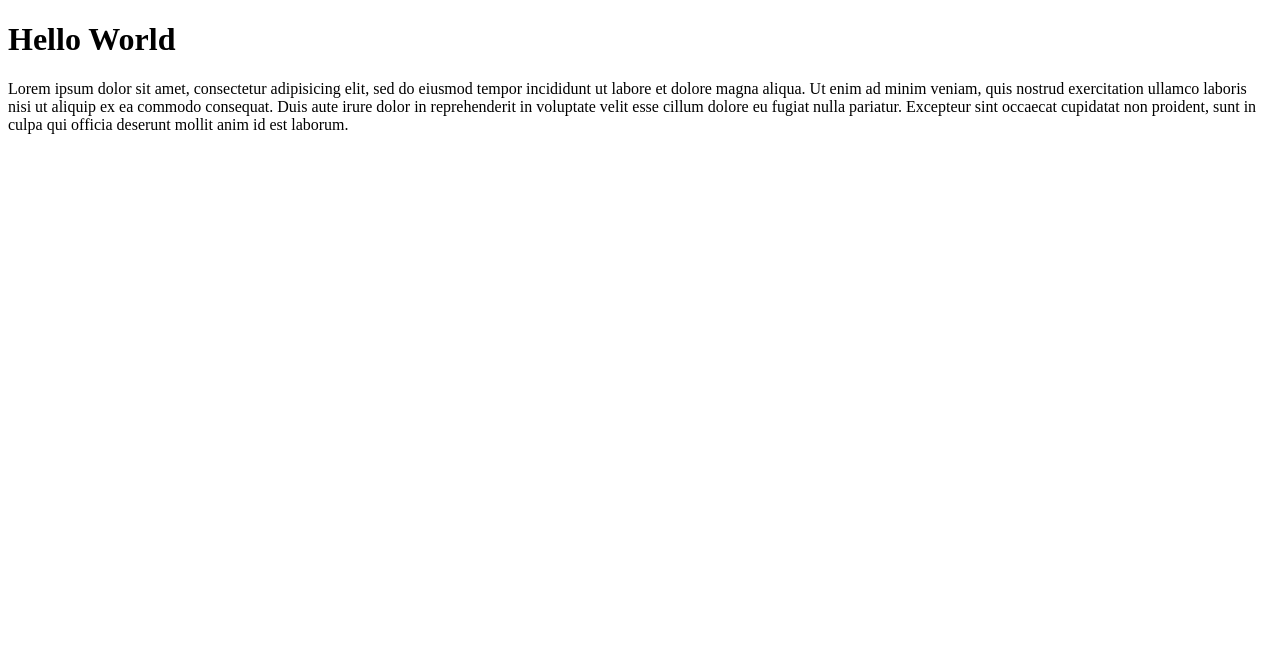
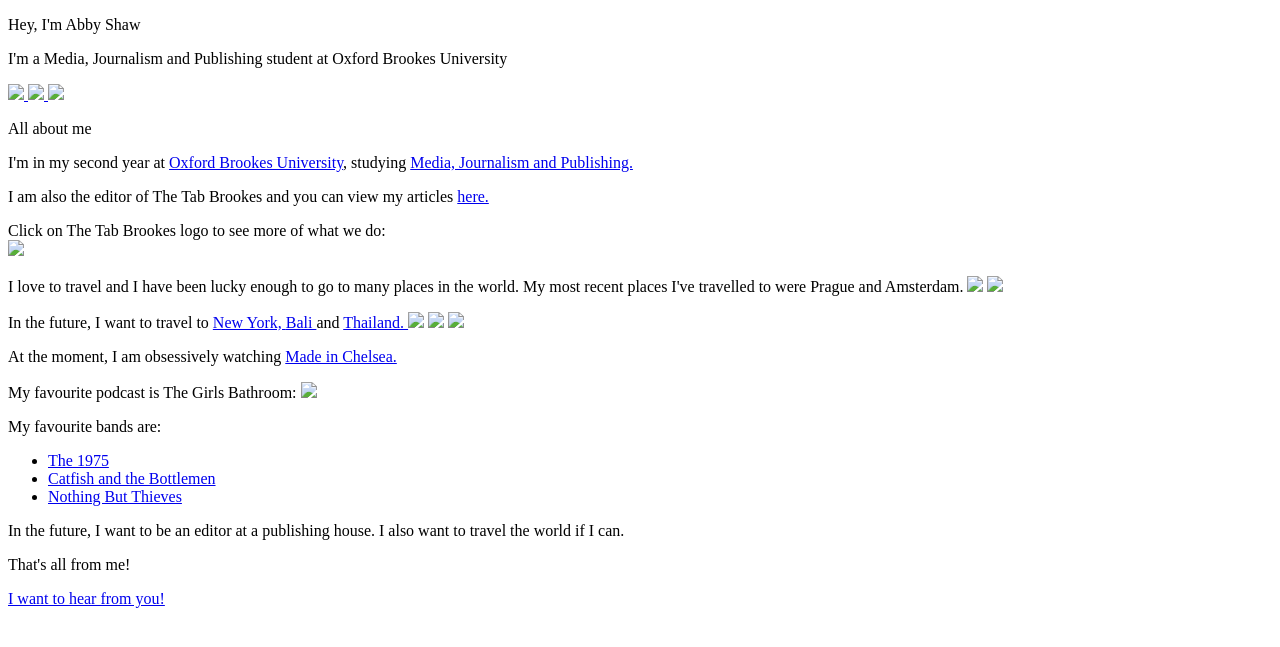
Before and after one commit to tipsytypography/tipsytypography, a Jekyll site: the page aboutme/index.html, which Jekyll copies as it is, in a window 1280 px wide. Shown: the top 647 px of the page. Built offline with Jekyll 4.4.1, drawn with Linux system fonts in a browser that asks for light colours.

Commit message:
Update index.html

```diff
--- a/aboutme/index.html
+++ b/aboutme/index.html
@@ -1,14 +1,107 @@
-<!doctype html>
+<!DOCTYPE html>
 <html>
 <head>
-  <meta charset="utf-8" />
-  <meta name="viewport" content="width=device-width, initial-scale=1.0" />
-  <link rel="stylesheet" href="css/styles.css">
-  <title>About me</title>
+<link rel="stylesheet" href="css/styles.css">
+<title>About Me</title>
 </head>
 <body>
-<h1>Hello World</h1>
-<p>Lorem ipsum dolor sit amet, consectetur adipisicing elit, sed do eiusmod tempor incididunt ut labore et dolore magna aliqua. Ut enim ad minim veniam, quis nostrud exercitation ullamco laboris nisi ut aliquip ex ea commodo consequat. Duis aute irure dolor in reprehenderit in voluptate velit esse cillum dolore eu fugiat nulla pariatur. Excepteur sint occaecat cupidatat non proident, sunt in culpa qui officia deserunt mollit anim id est laborum.
+
+
+<!-- // Introduction Section // -->
+<div class="introduction_section">
+
+	<!-- Profile picture -->
+	<!-- Note: change profile background image in the styles.css -->
+	<div class="profile_picture_square"><div class="profile_picture"></div></div>
+
+	<!-- Hello text -->
+	<p class="hello_title">Hey, I'm Abby Shaw</p>
+
+	<!-- Hello subtitle -->
+	<p class="hello_subtitle">I'm a Media, Journalism and Publishing student at Oxford Brookes University</p>
+
+	<!-- Social icons -->
+	<a class="social_icon" href="https://twitter.com/xabbyshaw" target="blank">
+		<img src="file:///Users/abbyshaw/Downloads/tipsytypography-master/aboutme/images/twitterlogo2.png">
+	</a>
+
+	<a class="social_icon" href="https://www.instagram.com/xabbyshaw/" target="blank">
+		<img src="file:///Users/abbyshaw/Downloads/tipsytypography-master/aboutme/images/instagramlogo2.png">
+	</a>
+
+  <a class="social_icon" href= "https://xabbyshaw.com/" target="blank">
+    <img src= "file:///Users/abbyshaw/Downloads/tipsytypography-master/aboutme/images/wordpresslogo.png">
+  <a/>
+</div>
+
+
+<!-- // Few Things Banner // -->
+<div class="few_things_banner">
+
+	<p class="few_things_text">All about me</p>
+
+</div>
+
+
+<!-- // Facts // -->
+<div class="facts">
+
+	<p>I'm in my second year at <a class="fact_link" href="https://www.brookes.ac.uk/" target="blank">Oxford Brookes University</a>, studying <a class="fact_link" href= "https://www.brookes.ac.uk/courses/undergraduate/media-journalism-and-publishing/" target="blank">Media, Journalism and Publishing.</a></p>
+
+	<!-- Cope and paste your favourite emoji from here: https://textfancy.com/emoji/ -->
+	<p>I am also the editor of The Tab Brookes and you can view my articles <a class="fact_link" href="https://thetab.com/author/abbyshaw" target="blank">here.</a></p>
+
+  <p>Click on <span class="highlight">The Tab Brookes logo</span> to see more of what we do:
+<a href= "https://thetab.com/uk/brookes/" target= "blank">
+<br> <img class="fact image" src= "file:///Users/abbyshaw/Downloads/tipsytypography-master/aboutme/images/brookestab.png"> </a>
+
 </p>
+
+	<p>I love to travel and I have been lucky enough to go to many places in the world. My most recent places I've travelled to were Prague and Amsterdam.
+  <img class="fact_image" src= "file:///Users/abbyshaw/Downloads/tipsytypography-master/aboutme/images/prague.jpg">
+  <img class="fact_image" src= "file:///Users/abbyshaw/Downloads/tipsytypography-master/aboutme/images/amsterdam.JPG">
+  </p>
+
+<p> In the future, I want to travel to <a class="fact_link" href="https://www.nycgo.com/" target="blank">New York, </a> <a class="fact_link" href="https://www.bali.com/" target="blank">Bali </a> and <a class="fact_link" href="https://www.tourismthailand.org/" target="blank">Thailand. </a>
+<img class="fact_image" src="file:///Users/abbyshaw/Downloads/tipsytypography-master/aboutme/images/nyc.jpg">
+<img class="fact_image" src="file:///Users/abbyshaw/Downloads/tipsytypography-master/aboutme/images/bali.jpg">
+<img class="fact_image" src="file:///Users/abbyshaw/Downloads/tipsytypography-master/aboutme/images/thailand.jpg">
+</p>
+
+	<p>At the moment, I am obsessively watching <a class="fact_link" href= "https://www.channel4.com/programmes/made-in-chelsea" target= "blank">Made in Chelsea. </a> </p>
+
+
+ <p> My favourite podcast is <span class="highlight">The Girls Bathroom:</span>
+<a href="https://podcasts.apple.com/gb/podcast/the-girls-bathroom/id1461748146" target="blank">  <img class="fact_image" src= "file:///Users/abbyshaw/Downloads/tipsytypography-master/aboutme/images/thegirlsbathroom.png"> </a>
+</p>
+
+	<!-- Public Figure List -->
+	<p>My favourite bands are:</p>
+
+	<ul class="favourite_bands">
+
+		<li><a class="fact_link" href="https://the1975.com/" target="blank">The 1975</a></li>
+
+		<li><a class="fact_link" href="https://www.catfishandthebottlemen.com/" target="blank">Catfish and the Bottlemen</a></li>
+
+		<li><a class="fact_link" href="https://www.nbthieves.com/" target="blank">Nothing But Thieves</a></li>
+
+	</ul>
+
+	<p class="fact">In the future, I want to be an <span class="highlight">editor at a publishing house.</span> I also want to <span class="highlight">travel the world if I can. </span></p>
+
+</div>
+
+
+<!-- // Tell Me Section // -->
+<div class="tell_me_section">
+
+	<p class="from_me">That's all from me!</p>
+
+	<p class="hear_from_link"><a href="mailto:abbyshaw14@hotmail.co.uk" target="_top">I want to hear from you!</a></p>
+
+</div>
+
 </body>
+
 </html>
```
